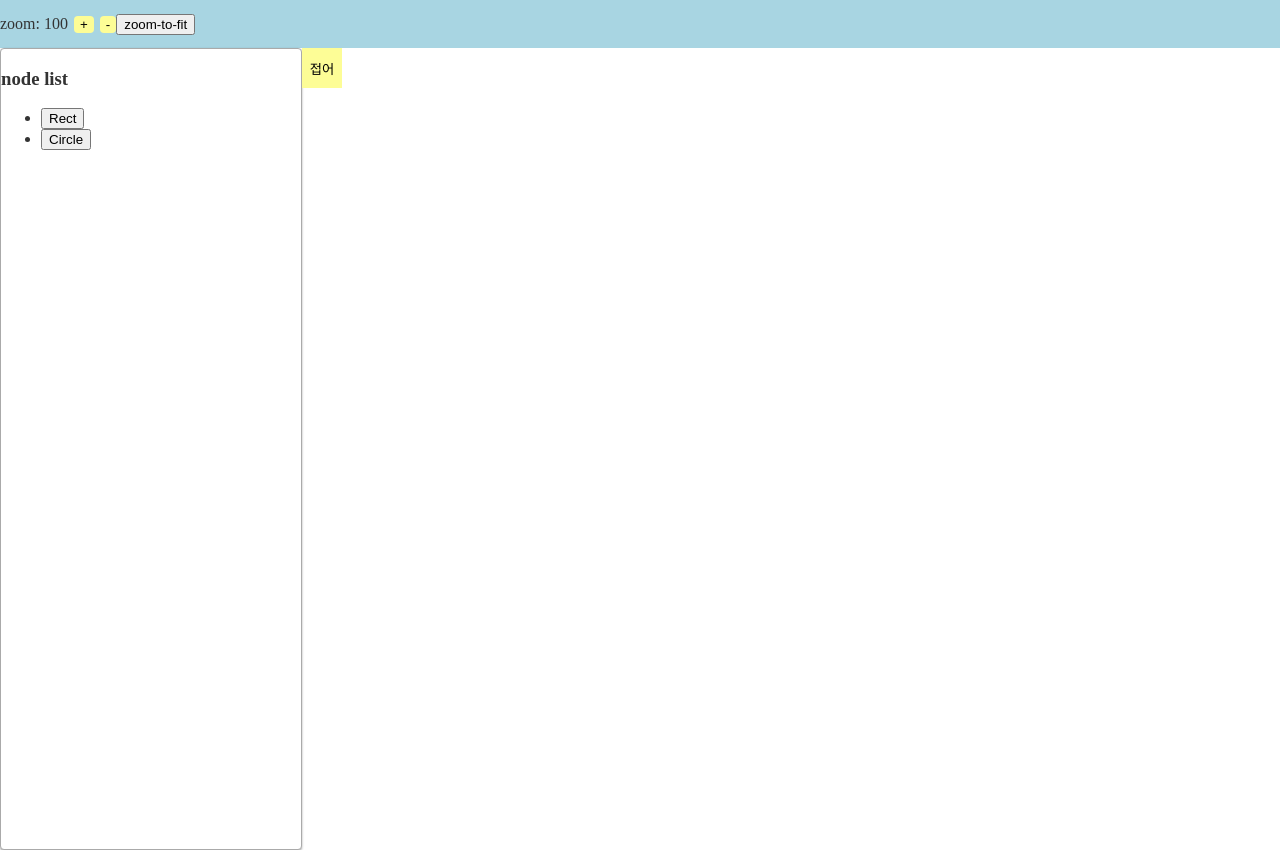
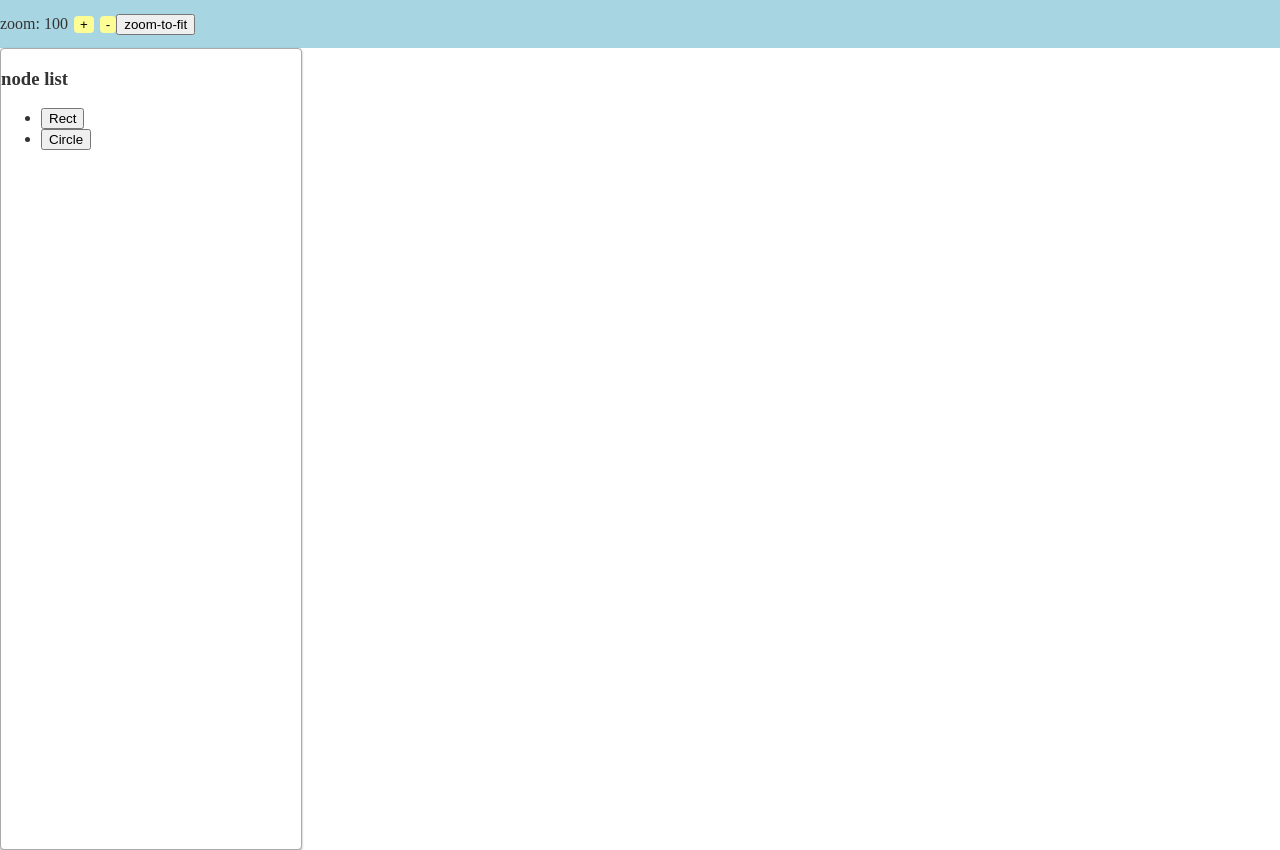
Before and after one commit to Jeongeun-Choi/canvas-tools, a React (Vite) app: page / in a window 1280 px wide. Built offline with nearby package versions, Linux system fonts and the light colour scheme.

Commit message:
chore(code): 불필요한 기능 제거

```diff
--- a/src/layouts/MainLayout.tsx
+++ b/src/layouts/MainLayout.tsx
@@ -1,5 +1,5 @@
 import { useSetAtom } from "jotai";
-import { useState, type MouseEvent, type PropsWithChildren } from "react";
+import { type MouseEvent, type PropsWithChildren } from "react";
 import GNB from "../features/gnb/components/GNB";
 import "./MainLayout.css";
 import Panel from "../features/panel/components/Panel";
@@ -11,12 +11,7 @@ const componentList = [
 ];
 
 export default function MainLayout({ children }: PropsWithChildren) {
-  const [foldingLeftPanel, setFoldingLeftPanel] = useState(false);
   const setSelectedPanel = useSetAtom(setSelectedPanelAtom);
-
-  const handleFoldingPanel = () => {
-    setFoldingLeftPanel((prev) => !prev);
-  };
 
   const handleClickButton = (event: MouseEvent<HTMLButtonElement>) => {
     setSelectedPanel(event.currentTarget.dataset.type || "");
@@ -26,7 +21,7 @@ export default function MainLayout({ children }: PropsWithChildren) {
     <div>
       <GNB />
       <section style={{ height: "100vh" }}>
-        {!foldingLeftPanel && (
+        {
           <Panel>
             {componentList.map((component) => (
               <li>
@@ -36,16 +31,7 @@ export default function MainLayout({ children }: PropsWithChildren) {
               </li>
             ))}
           </Panel>
-        )}
-        <button
-          id="folding-left-btn"
-          onClick={handleFoldingPanel}
-          className={"folding-left-btn ".concat(
-            foldingLeftPanel ? "folding" : ""
-          )}
-        >
-          {foldingLeftPanel ? "열어" : "접어"}
-        </button>
+        }
         {children}
       </section>
     </div>
```
